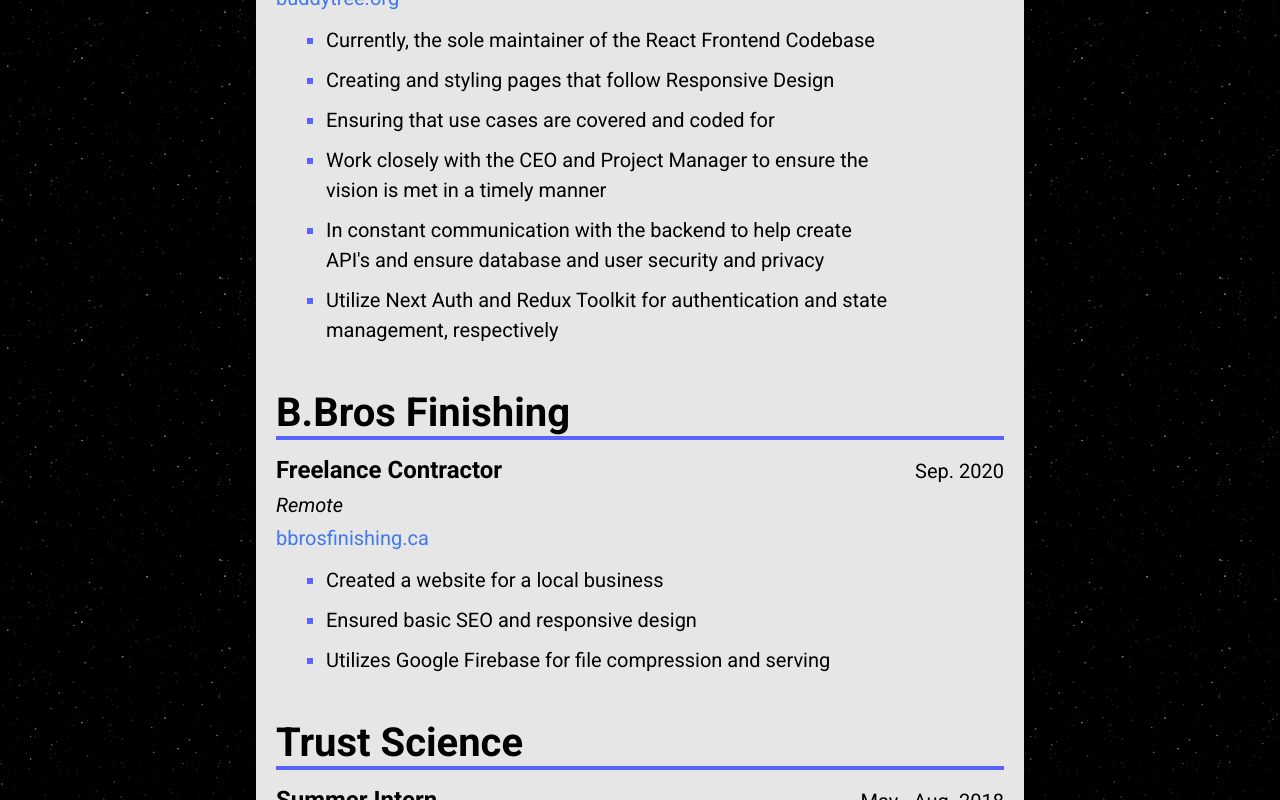
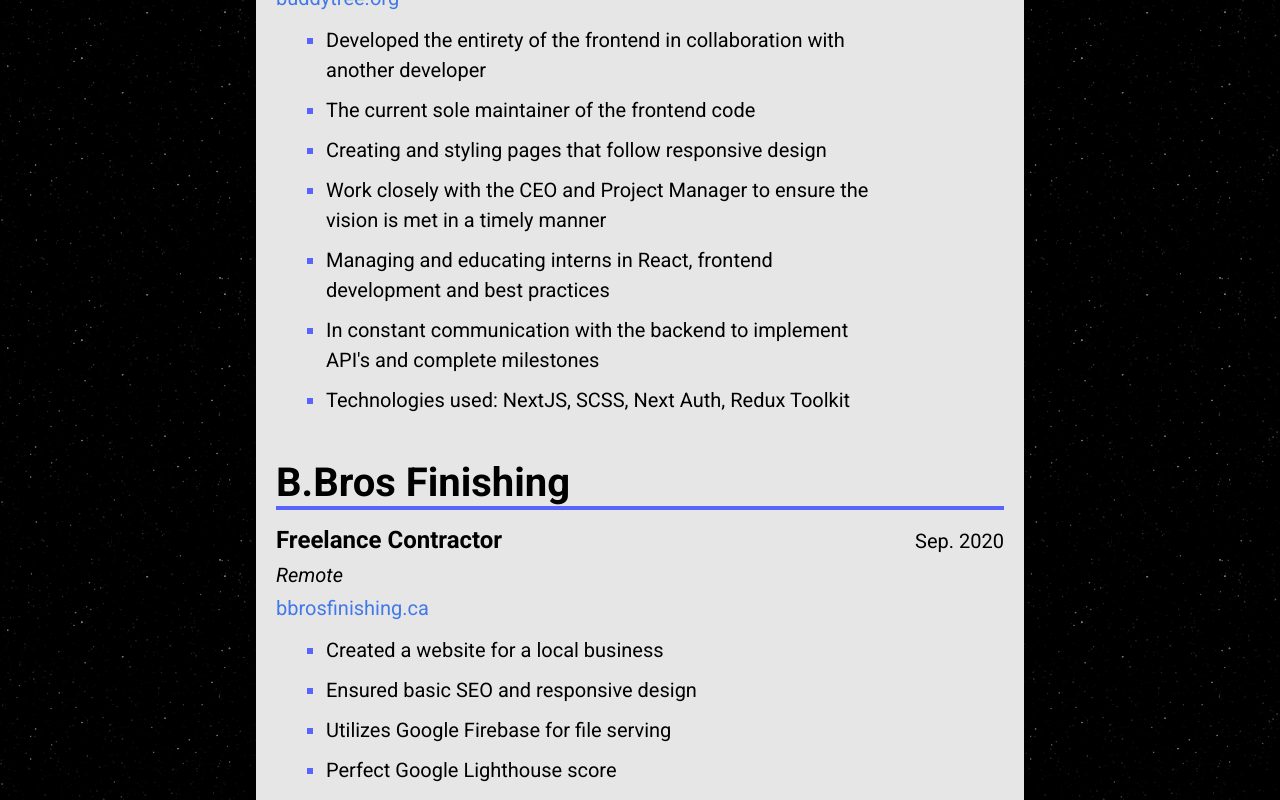
Before and after one commit to 100BC/C-V, a Next.js app: page /work-experience in a window 1280 px wide. Shown: the part 400-1200 px from the top of the page. Built offline with nearby package versions, Linux system fonts and the light colour scheme.

Commit message:
Update WorkExperience Information

```diff
--- a/components/WorkExperienceRender/PersonalProjects.tsx
+++ b/components/WorkExperienceRender/PersonalProjects.tsx
@@ -7,22 +7,20 @@ const PersonalProjects = () => {
     <>
       <WorkExperienceItem
         title="Mooseical"
-        jobTitle="Canadian Music Database"
+        jobTitle="Canadian Underground Music Database"
         time="Oct.&nbsp;2020 - Present"
         links={[
           { href: 'https://www.mooseical.com/', name: 'mooseical.com' },
           { href: 'https://mooseical-server.herokuapp.com/graphql', name: 'graphql playground' },
         ]}
       >
-        <li>
-          Mooseical is a Canadian musician database specifically targeting underground artists
-        </li>
-        <li>Currently undergoing a major refactor</li>
-        <li>Refactor includes switching from Google Firebase towards an Express GraphQL Sever</li>
-        <li>Server utilizes Prisma 2 to manage a PostgreSQL database</li>
+        <li>Passion project that is a database of underground Canadian musicians</li>
         <li>Front-End built with NextJS, TypeScript, and SCSS</li>
+        <li>Utilizes a custom built Graphql Express server with Prisma 2 ORM</li>
+        <li>Originally built with Google Firebase backend</li>
         <li>Went live in Feb. 2021</li>
         <li>SEO optimizations including Open Graph Protocol</li>
+        <li>Perfect Google Lighthouse score</li>
         <li>
           Ensured responsive design, image and code optimizations to reduce time to first byte
         </li>
--- a/components/WorkExperienceRender/WorkExperience.tsx
+++ b/components/WorkExperienceRender/WorkExperience.tsx
@@ -12,20 +12,18 @@ const WorkExperience = () => {
         time="Feb.&nbsp;2021 - Present"
         links={[{ href: 'https://buddytree.org/', name: 'buddytree.org' }]}
       >
-        <li>Currently, the sole maintainer of the React Frontend Codebase</li>
-        <li>Creating and styling pages that follow Responsive Design</li>
-        <li>Ensuring that use cases are covered and coded for</li>
+        <li>Developed the entirety of the frontend in collaboration with another developer</li>
+        <li>The current sole maintainer of the frontend code</li>
+        <li>Creating and styling pages that follow responsive design</li>
         <li>
           Work closely with the CEO and Project Manager to ensure the vision is met in a timely
           manner
         </li>
+        <li>Managing and educating interns in React, frontend development and best practices</li>
         <li>
-          In constant communication with the backend to help create API&apos;s and ensure database
-          and user security and privacy
+          In constant communication with the backend to implement API&apos;s and complete milestones
         </li>
-        <li>
-          Utilize Next Auth and Redux Toolkit for authentication and state management, respectively
-        </li>
+        <li>Technologies used: NextJS, SCSS, Next Auth, Redux Toolkit</li>
       </WorkExperienceItem>
       <WorkExperienceItem
         title="B.Bros Finishing"
@@ -36,7 +34,8 @@ const WorkExperience = () => {
       >
         <li>Created a website for a local business</li>
         <li>Ensured basic SEO and responsive design</li>
-        <li>Utilizes Google Firebase for file compression and serving</li>
+        <li>Utilizes Google Firebase for file serving</li>
+        <li>Perfect Google Lighthouse score</li>
       </WorkExperienceItem>
       <WorkExperienceItem
         title="Trust Science"
@@ -46,7 +45,7 @@ const WorkExperience = () => {
         links={[{ href: 'https://www.trustscience.com/', name: 'trustscience.com' }]}
       >
         <li>Mobile App development with React Native</li>
-        <li>Web Portal development with C#, jQuery, and ReactJS</li>
+        <li>Web Portal development with C#, jQuery, and React</li>
         <li>Assisted in refactoring the Mobile App to approximately 60% of its original size</li>
         <li>Created an AWS Lambda function connecting the App, Portal and Databases together</li>
         <li>Identified and corrected UI/UX problems in both the Portal and App</li>
--- a/pages/index.tsx
+++ b/pages/index.tsx
@@ -109,7 +109,7 @@ const Home = () => {
         <h2>My Work</h2>
         <hr />
         <Link href="/work-experience">
-          <a className={styles.readMore}>Read more about my work experience</a>
+          <a className={styles.readMore}>Read more about my work experience &#x2192;</a>
         </Link>
         <ul className={styles.work}>
           <li>
```
